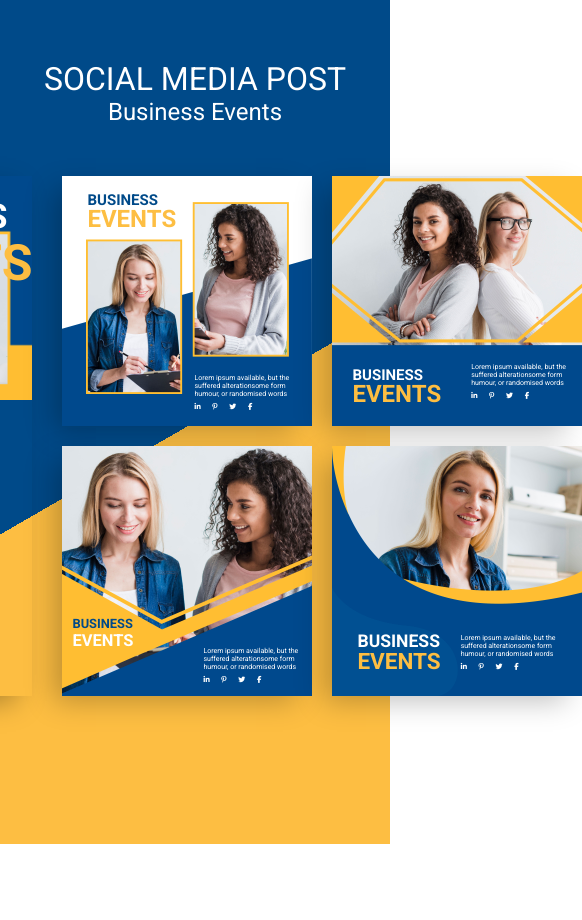
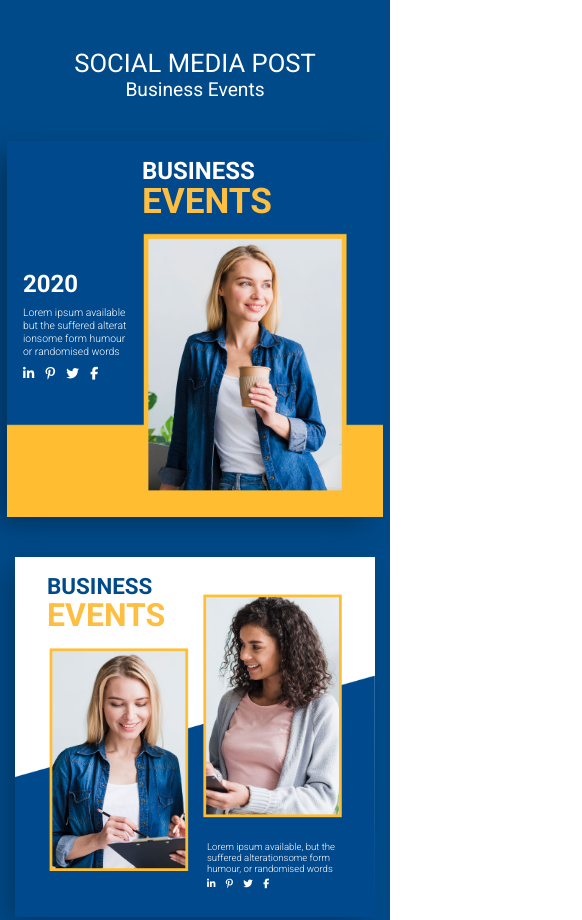
Before and after one commit to LorraneAlkimim/Frontend-Social-media, a plain HTML site: page index.html in a window 390 px wide. Shown: the top 920 px of the page, 582 px wide, since content can reach past the window. Before the commit the page ends 844 px from the top, so only its background shows below. Drawn offline with Linux system fonts and the light colour scheme.

Commit message:
finished responsiveness

```diff
--- a/style.css
+++ b/style.css
@@ -289,3 +289,348 @@ aside div#card-5 div.info-container {
 aside div#card-5 div.info-container p {
   margin: 0.5rem 0;
 }
+
+/* RESPONSIVIDADE */
+@media(max-width: 1080px) {
+  :root {
+    font-size: 60%;
+  }
+}
+
+@media(max-width: 1035px) {
+  :root {
+    font-size: 57%;
+  }
+}
+
+@media(max-width: 980px) {
+  :root {
+    font-size: 55%;
+  }
+}
+
+@media(max-width: 960px) {
+  :root {
+    font-size: 54%;
+  }
+}
+
+@media(max-width: 930px) {
+  :root {
+    font-size: 52%;
+  }
+}
+
+@media(max-width: 880px) {
+
+  /* MAIN POST */
+  main div#main-post {
+    width: 45rem;
+    height: 45rem;
+    padding-left: 2rem;
+  }
+
+  main div#main-post h3 {
+    font-size: 3rem;
+  }
+
+  main div#main-post div.title-container h2 {
+    font-size: 4.4rem;
+    line-height: 4rem;
+  }
+
+  main div#main-post div.info-container {
+    height: 60%;
+    max-width: 14rem;
+  }
+
+  main div#main-post p {
+    font-size: 1.3rem;
+    max-width: 14rem;
+    margin: 1rem 0;
+    font-weight: 300;
+  }
+
+  main div#main-post i + i {
+    margin-left: 1rem;
+  }
+
+  /* ASIDE */
+  aside {
+    gap: 2rem;
+    grid-template-columns: repeat(2, 22rem);
+  }
+
+  aside div#card-2 {height: 22rem;}
+  aside div#card-3 {height: 22rem;}
+  aside div#card-4 {height: 22rem;}
+  aside div#card-5 {height: 22rem;}
+
+  aside div.info-container {
+    max-width: 10rem;
+    font-size: 0.1rem;
+    font-weight: 300;
+  }
+
+  /* CARD 2 */
+  aside div#card-2 div.title-container {
+    margin: 1rem 0 0 2rem;
+  }
+
+  aside div#card-2 h2 {
+    font-size: 2rem;
+  }
+
+  aside div#card-2 h3 {
+    font-size: 1.3rem;
+  }
+
+  aside div#card-2 div.info-container {
+    margin: 0 0.5rem 1rem 0;
+  }
+
+  /* CARD 3 */
+  aside div#card-3 h2 {
+    font-size: 2rem;
+  }
+  aside div#card-3 h3 {
+    font-size: 1.3rem;
+  }
+  aside div#card-3 div.title-container {
+    margin: 0 2rem 0 2rem;
+  }
+  aside div#card-3 div.info-container {
+    margin: 1rem 1rem 0 0;
+  }
+
+  /* CARD 4 */
+  aside div#card-4 div.title-container {
+    font-size: 1rem;
+    margin: 0 4rem 0 0.5rem;
+  }
+  aside div#card-4 div.info-container {
+    margin: 0 0 1rem 1rem;
+  }
+
+  /* CARD 5 */
+  aside div#card-5 div.title-container {
+    margin: 0 1.5rem 0 2rem;
+  }
+}
+
+@media(max-width: 835px) {
+  :root {
+    font-size: 90%;
+  }
+
+  main {
+    display: flex;
+    flex-direction: column;
+    align-items: center;
+  }
+
+  aside {
+    margin: 5rem 0;
+  }
+}
+
+@media(max-width: 750px) {
+  :root {
+    font-size: 85%;
+  }
+}
+
+@media(max-width: 700px) {
+  :root {
+    font-size: 80%;
+  }
+}
+
+@media(max-width: 650px) {
+  :root {
+    font-size: 75%;
+  }
+}
+
+@media(max-width: 600px) {
+  :root {
+    font-size: 70%;
+  }
+}
+
+@media(max-width: 550px) {
+  :root {
+    font-size: 65%;
+  }
+}
+
+@media(max-width: 500px) {
+  :root {
+    font-size: 60%;
+  }
+}
+
+@media(max-width: 480px) {
+
+  aside {
+    display: grid;
+    gap: 5rem;
+    grid-template-columns: repeat(1, 45rem);
+  }
+
+  aside div#card-2 {height: 45rem;}
+  aside div#card-3 {height: 45rem;}
+  aside div#card-4 {height: 45rem;}
+  aside div#card-5 {height: 45rem;}
+
+  aside div#card-2 div.title-container {
+    margin: 2rem 0 0 4rem;
+  }
+
+  aside div#card-2 div.title-container h2 {
+    font-size: 4rem;
+    line-height: 4rem;
+  }
+
+  aside div#card-2 div.title-container h3 {
+    font-size: 2.8rem;
+  }
+
+  aside div#card-2 div.info-container {
+    height: 100%;
+    font-size: 1.2rem;
+    max-width: 19rem;
+    font-weight: 300;
+    margin: 0 2rem 3.5rem 0;
+  }
+
+
+  aside div#card-3 div.title-container {
+    height: 95%;
+    margin: 0 5rem 0 3rem;
+  }
+
+  aside div#card-3 div.title-container h2 {
+    font-size: 4rem;
+    line-height: 4rem;
+  }
+
+  aside div#card-3 div.title-container h3 {
+    font-size: 2.8rem;
+  }
+
+  aside div#card-3 div.info-container {
+    height: 30%;
+    font-size: 1.4rem;
+    max-width: 20rem;
+    font-weight: 300;
+  }
+
+
+  aside div#card-4 div.title-container {
+    margin: 0 0 0 2rem;
+  }
+
+  aside div#card-4 div.title-container h2 {
+    font-size: 3rem;
+    line-height: 3rem;
+  }
+
+  aside div#card-4 div.title-container h3 {
+    font-size: 2.4rem;
+  }
+
+  aside div#card-4 div.info-container {
+    font-size: 1.4rem;
+    max-width: 20rem;
+    font-weight: 300;
+    margin: 0 0 2rem 10rem;
+  }
+
+  aside div#card-5 div.title-container {
+    height: 93%;
+    margin: 0 0 0 3rem;
+  }
+
+  aside div#card-5 div.title-container h2 {
+    font-size: 4rem;
+    line-height: 4.5rem;
+  }
+
+  aside div#card-5 div.title-container h3 {
+    font-size: 3rem;
+  }
+
+  aside div#card-5 div.info-container {
+    font-size: 1.4rem;
+    max-width: 22rem;
+    font-weight: 300;
+    margin: 0 0 0 5rem;
+  }
+}
+
+@media(max-width: 465px) {
+  :root {
+    font-size: 57%;
+  }
+}
+
+@media(max-width: 435px) {
+  :root {
+    font-size: 55%;
+  }
+}
+
+@media(max-width: 435px) {
+  :root {
+    font-size: 50%;
+  }
+}
+
+@media(max-width: 380px) {
+  :root {
+    font-size: 48%;
+  }
+}
+
+@media(max-width: 365px) {
+  :root {
+    font-size: 45%;
+  }
+}
+
+@media(max-width: 340px) {
+  :root {
+    font-size: 43%;
+  }
+}
+
+@media(max-width: 330px) {
+  :root {
+    font-size: 40%;
+  }
+}
+
+@media(max-width: 300px) {
+  :root {
+    font-size: 38%;
+  }
+}
+
+@media(max-width: 280px) {
+  :root {
+    font-size: 35%;
+  }
+}
+
+@media(max-width: 265px) {
+  :root {
+    font-size: 32%;
+  }
+}
+
+@media(max-width: 240px) {
+  :root {
+    font-size: 30%;
+  }
+}
```
